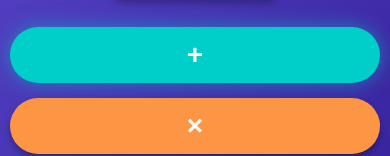
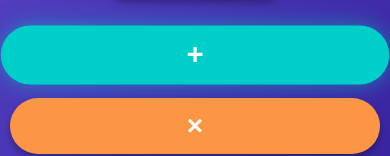
Before and after one commit to Cunharst/MatrixPert, a plain HTML site: page index.html in a window 390 px wide. In both pictures the pointer is over the button 195 px from the left and 695 px from the top of the page. Shown: the part 640-796 px from the top of the page. Drawn offline with Linux system fonts and the light colour scheme.

Commit message:
Tamanho do botão ao clicar

```diff
--- a/assets/style.css
+++ b/assets/style.css
@@ -206,7 +206,7 @@
   }
 
   button:hover {
-    transform: scale(1.0);
+    transform: scale(1.05);
   }
 
   .resultado {
```
